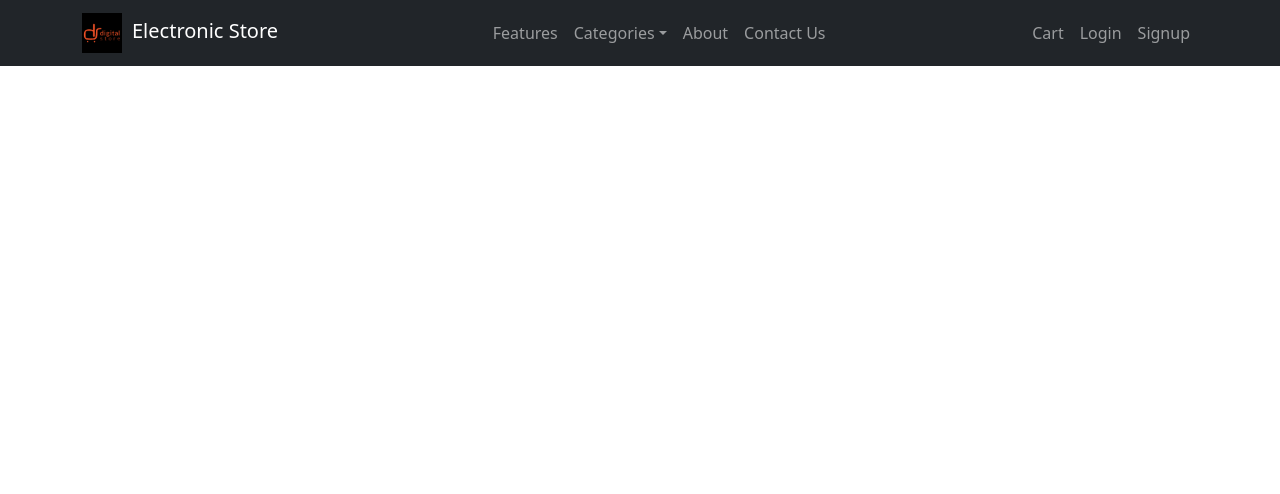
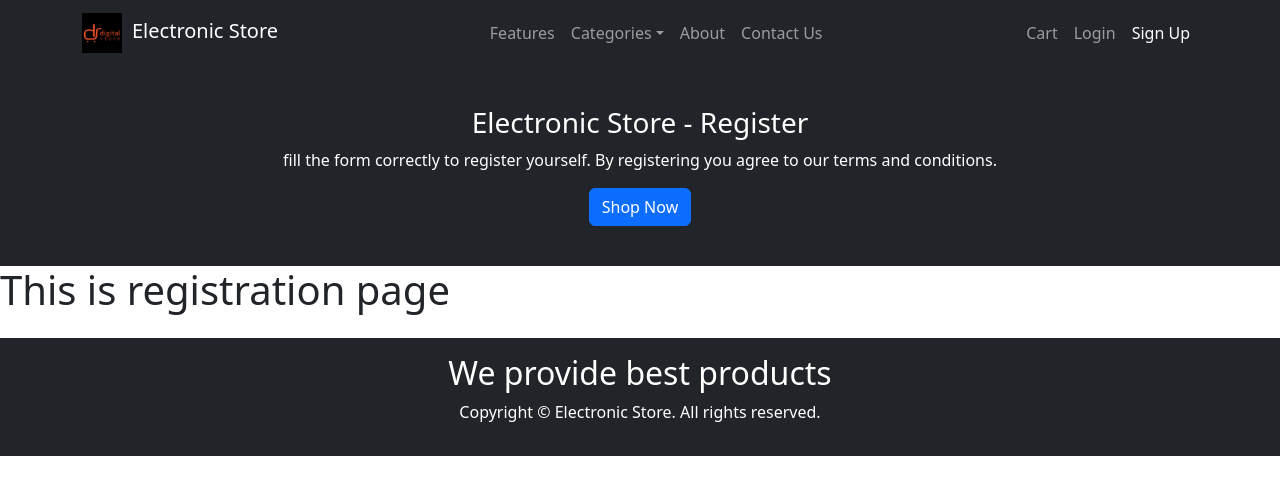
Before and after one commit to ronakvp1998/Ecommerce-Project-using-ReactJs, a React (Create React App) app in the folder ElectronicStoreFrontend/electronic_store/: page /register in a window 1280 px wide. Shown: the top 494 px of the page. Built offline with nearby package versions, Linux system fonts and the light colour scheme.

Commit message:
added login and register page

```diff
--- a/ElectronicStoreFrontend/electronic_store/src/App.js
+++ b/ElectronicStoreFrontend/electronic_store/src/App.js
@@ -9,7 +9,8 @@ import AboutUser from "./pages/users/AboutUser";
 import CustomNavbar from "./components/Navbar";
 import Contact from "./pages/contact";
 import { ToastContainer } from "react-toastify";
-
+import Login from "./pages/login";
+import Register from "./pages/register";
 function App() {
   return (
     // setting up
@@ -23,6 +24,8 @@ function App() {
         <Route path="/service" element={<Service />}></Route>
         <Route path="/contact" element={<Contact />}></Route>
         <Route path="/cart" element={<Cart />}></Route>
+        <Route path="/login" element={<Login />}></Route>
+        <Route path="/register" element={<Register />}></Route>
         <Route path="/users" element={<Dashboard />}>
           <Route path="profile" element={<Profile />}></Route>
           <Route path="about" element={<AboutUser />}></Route>
--- a/ElectronicStoreFrontend/electronic_store/src/components/Navbar.jsx
+++ b/ElectronicStoreFrontend/electronic_store/src/components/Navbar.jsx
@@ -47,8 +47,12 @@ const CustomNavbar = () => {
             <Nav.Link as={NavLink} to="/cart">
               Cart
             </Nav.Link>
-            <Nav.Link href="#deets">Login</Nav.Link>
-            <Nav.Link href="#memes">Signup</Nav.Link>
+            <Nav.Link as={NavLink} to="/login">
+              Login
+            </Nav.Link>
+            <Nav.Link as={NavLink} to="/register">
+              Sign Up
+            </Nav.Link>
           </Nav>
         </Navbar.Collapse>
       </Container>
--- /dev/null
+++ b/ElectronicStoreFrontend/electronic_store/src/pages/login.jsx
@@ -0,0 +1,13 @@
+import Base from "../components/Base";
+const Login = () => {
+  return (
+    <Base
+      title="Electronic Store - Register"
+      description="fill the form correctly to register yourself. By registering you agree to our terms and conditions."
+    >
+      <h1>This is Login page</h1>
+    </Base>
+  );
+};
+
+export default Login;
--- /dev/null
+++ b/ElectronicStoreFrontend/electronic_store/src/pages/register.jsx
@@ -0,0 +1,14 @@
+import Base from "../components/Base";
+const Register = () => {
+  return (
+    <Base
+      title="Electronic Store - Register"
+      description="fill the form correctly to register yourself. By registering you agree to our terms and conditions."
+      buttonEnabled={true}
+    >
+      <h1>This is registration page</h1>
+    </Base>
+  );
+};
+
+export default Register;
```
